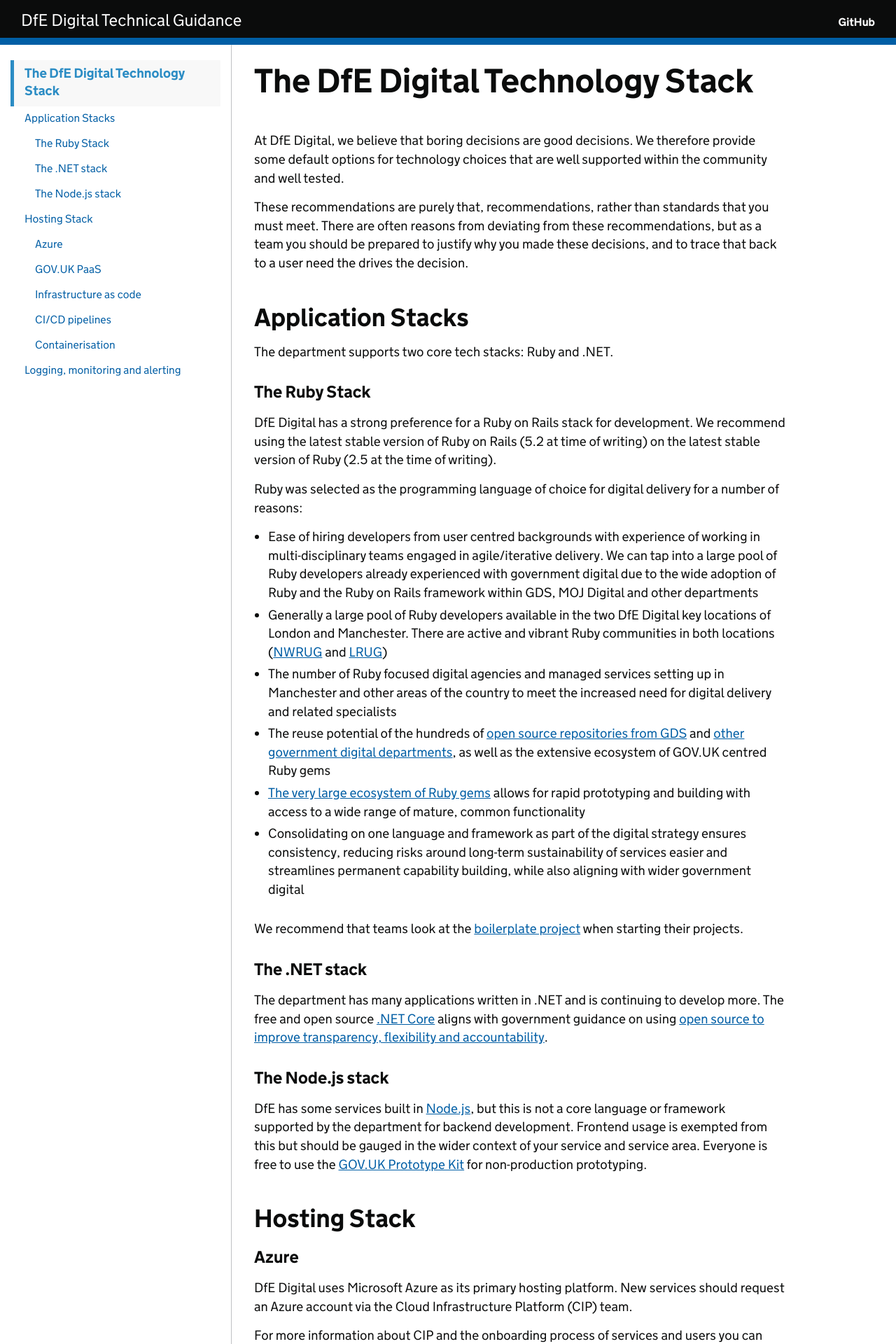
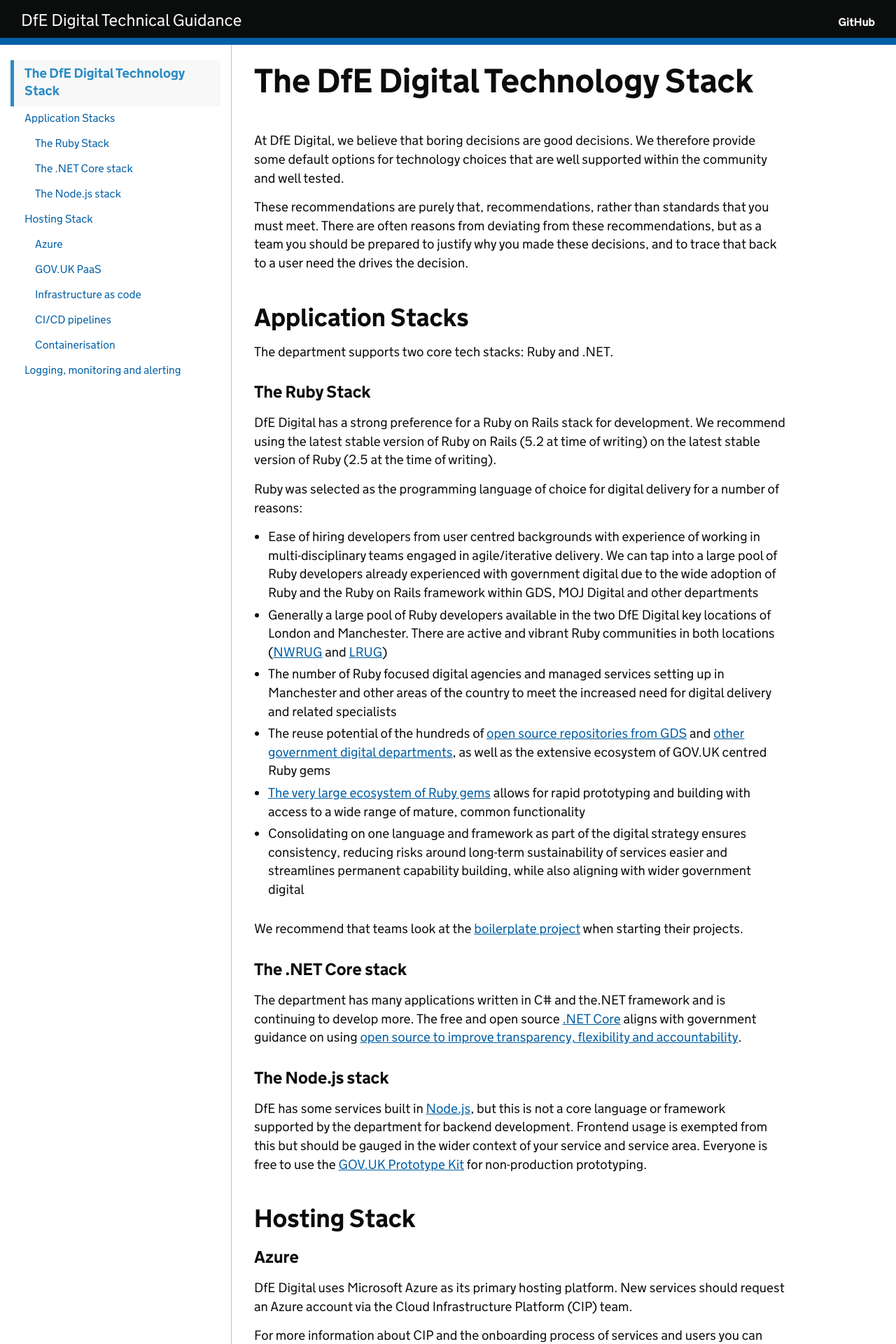
Before and after one commit to DFE-Digital/technical-guidance, a Jekyll site: the page built from guides/default-technology-stack.md, in a window 1280 px wide. Shown: the top 1920 px of the page at 70% size. Built offline with Jekyll 4.4.1, drawn with Linux system fonts in a browser that asks for light colours; our own code applies the rules of GitHub Pages for plain Markdown files.

Commit message:
Update guides/default-technology-stack.md
Co-authored-by: De Fong <de_fong2k@yahoo.com>

```diff
--- a/guides/default-technology-stack.md
+++ b/guides/default-technology-stack.md
@@ -28,9 +28,9 @@ Ruby was selected as the programming language of choice for digital delivery for
 
 We recommend that teams look at the [boilerplate project](https://github.com/DFE-Digital/govuk-rails-boilerplate) when starting their projects.
 
-### The .NET stack
+### The .NET Core stack
 
-The department has many applications written in .NET and is continuing to develop more. The free and open source [.NET Core](https://en.wikipedia.org/wiki/.NET_Core) aligns with government guidance on using [open source to improve transparency, flexibility and accountability](https://www.gov.uk/guidance/be-open-and-use-open-source).
+The department has many applications written in C# and the.NET framework and is continuing to develop more. The free and open source [.NET Core](https://en.wikipedia.org/wiki/.NET_Core) aligns with government guidance on using [open source to improve transparency, flexibility and accountability](https://www.gov.uk/guidance/be-open-and-use-open-source).
 
 ### The Node.js stack
 
```
